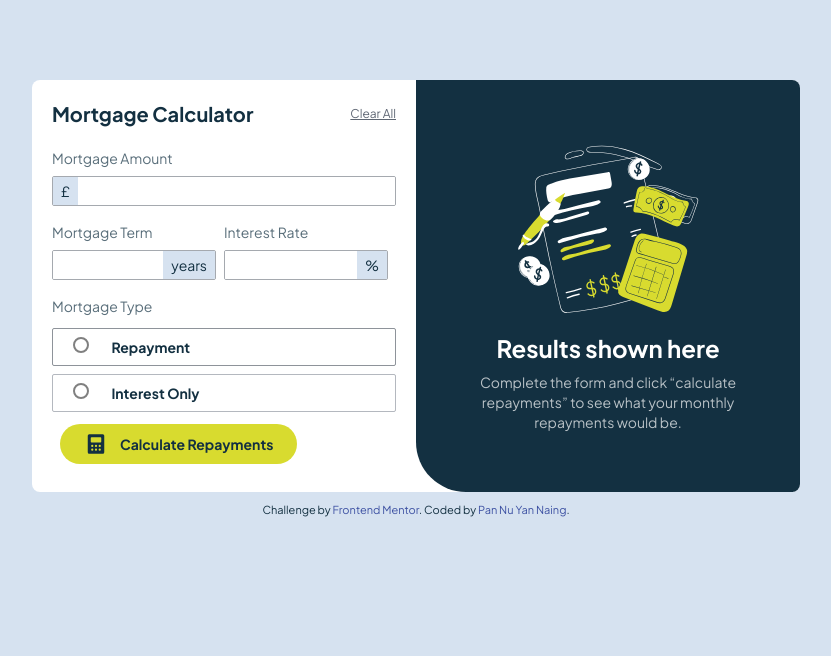
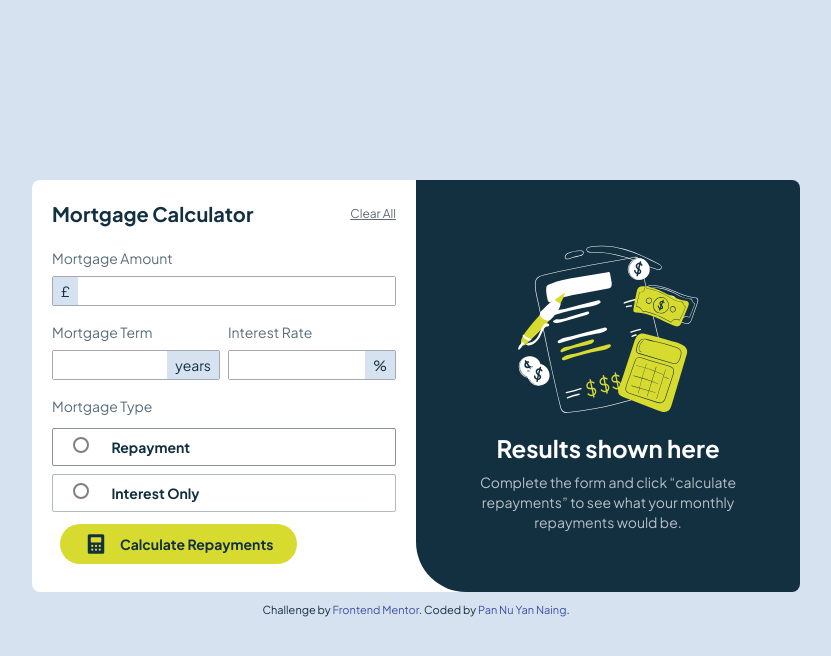
Before and after one commit to PannuYN/Mortgage-Payment-Calculator, a plain HTML site: page index.html in a window 1280 px wide. Shown: the whole page, without its empty margins (224-1055 px from the left). Drawn offline with nearby package versions, Linux system fonts and the light colour scheme.

Commit message:
completed

```diff
--- a/index.css
+++ b/index.css
@@ -1,5 +1,11 @@
 .attribution { font-size: 11px; text-align: center; }
 .attribution a { color: hsl(228, 45%, 44%); }
+
+* {
+    margin: 0;
+    padding: 0;
+    box-sizing: border-box;
+}
 
 @font-face {
     font-family: 'Plus Jakarta Sans';
--- a/index.html
+++ b/index.html
@@ -42,8 +42,8 @@
 
   </head>
   <body
-    class="font-jakarta text-customBlue bg-inputSpan lg:text-sm min-h-screen">
-    <div class="bg-white lg:flex p-0 lg:w-[60%] mx-auto lg:mt-20 lg:rounded-lg">
+    class="font-jakarta text-customBlue bg-inputSpan lg:text-sm min-h-screen flex flex-col items-center justify-center">
+    <div class="bg-white lg:flex p-0 lg:w-[60%] mx-auto lg:rounded-lg">
 
       <!-- form section (left) -->
       <form class="p-5 flex flex-col gap-1 lg:w-1/2"
@@ -86,7 +86,7 @@
             <label id="mortgageTermError" class="text-red-600 text-xs hidden">This field is required</label>
           </div>
 
-          <div class="lg:w-1/2 lg:mr-2 mb-3">
+          <div class="lg:w-1/2 mb-3">
             <label class="text-customBlue/70">Interest Rate</label>
             <div id="interestRateContainer"
               class="mt-2 flex items-center border border-gray-800/40 rounded-sm overflow-hidden hover:border-gray-900">
```
